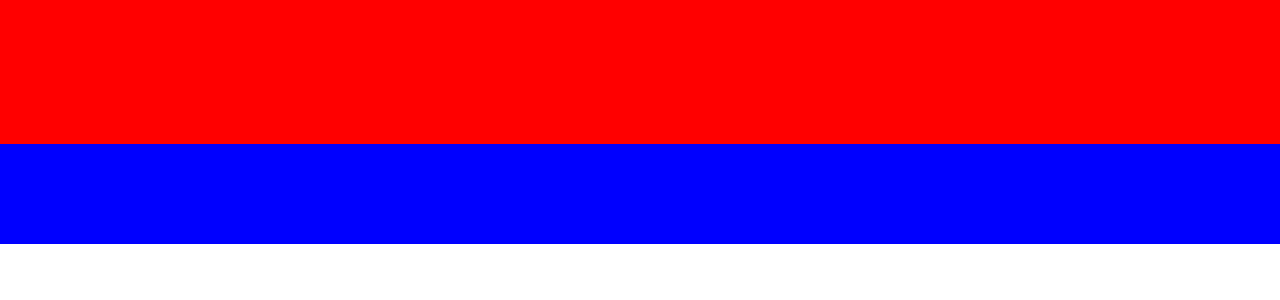
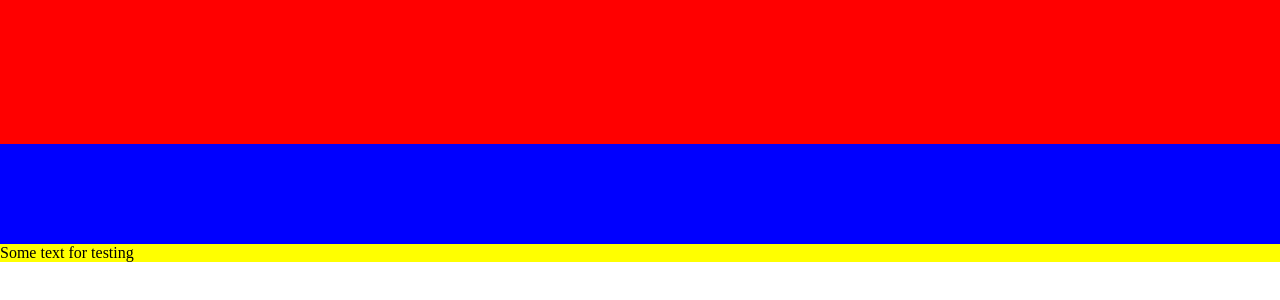
Before and after one commit to WojnaaaWarrr/WojnaaaWarrr.github.io, a plain HTML site: page index.html in a window 1280 px wide. Shown: the part 56-356 px from the top of the page. Drawn offline with Linux system fonts and the light colour scheme.

Commit message:
Update index.html

```diff
--- a/index.html
+++ b/index.html
@@ -37,7 +37,7 @@
 
         </nav>
         <main>
-
+            Some text for testing
         </main>
     </body>
 
```
